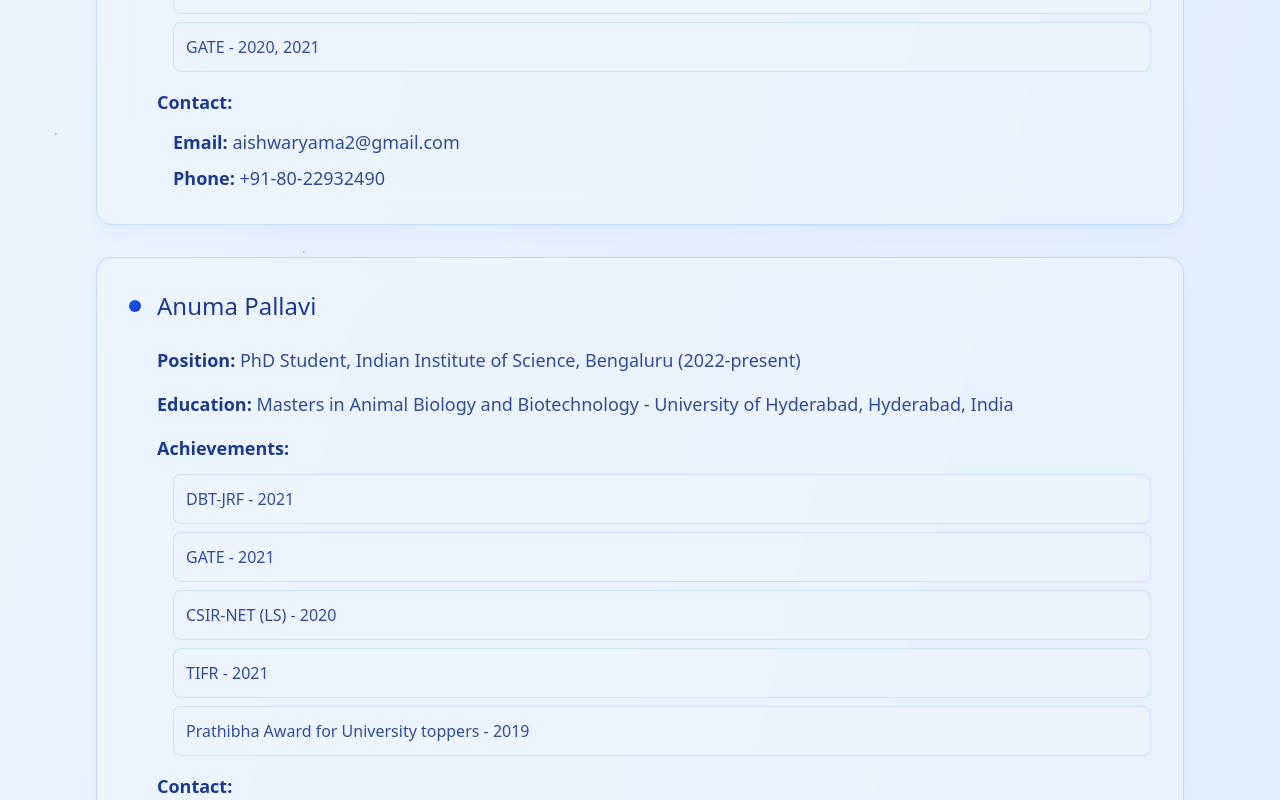
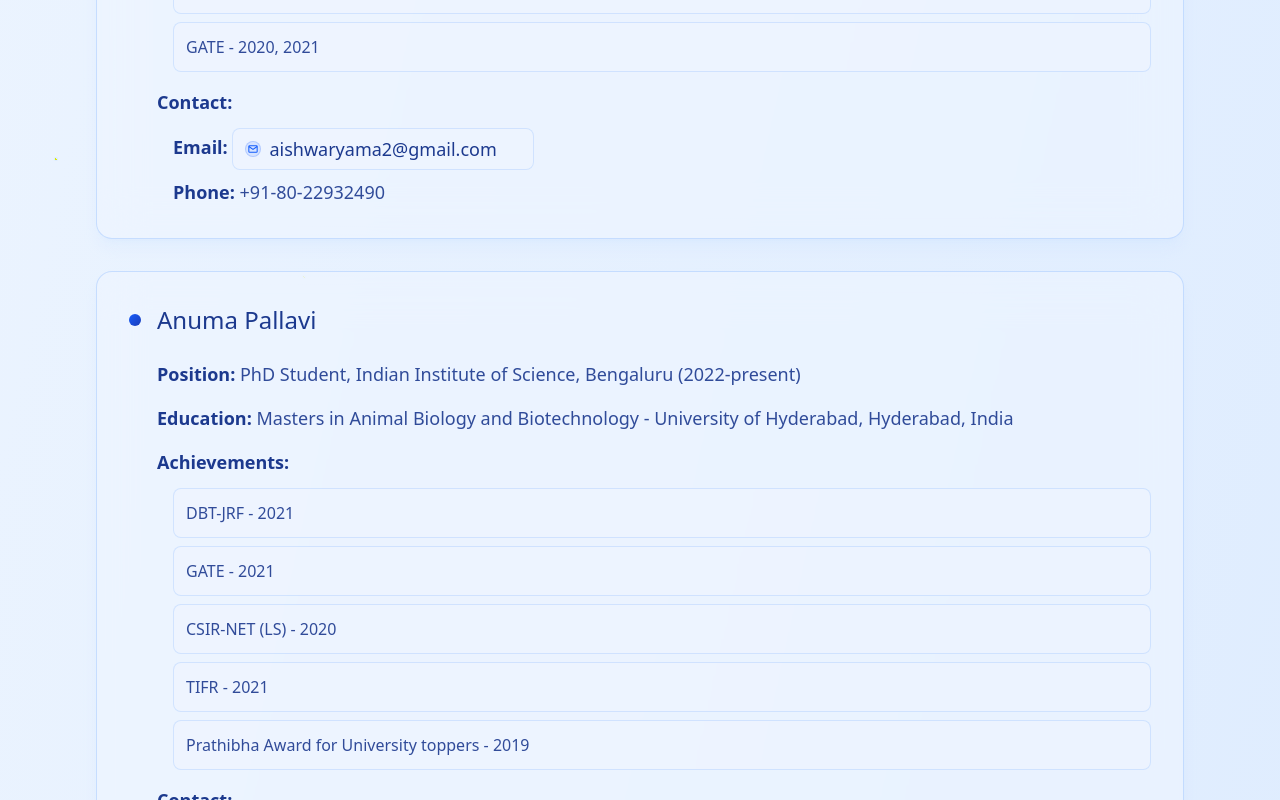
Before and after one commit to aniruddhballal/nikhil-lab-site, a React (Vite) app: page /people in a window 1280 px wide. Shown: the part 2420-3220 px from the top of the page. Built offline with nearby package versions, Linux system fonts and the light colour scheme.

Commit message:
stylised mailto's

```diff
--- a/src/pages/People.tsx
+++ b/src/pages/People.tsx
@@ -355,9 +355,44 @@ const People = memo(function People() {
                       <h5 className="font-semibold text-blue-900 text-lg">Contact:</h5>
                       <div className="pl-4 space-y-2">
                         {member.contact.email && (
-                          <p className="text-base md:text-lg font-light text-blue-900/90">
-                            <strong className="font-semibold text-blue-900">Email:</strong> {member.contact.email}
-                          </p>
+                          <div className="text-base md:text-lg font-light text-blue-900/90">
+                            <strong className="font-semibold text-blue-900">Email:</strong>{" "}
+                            <a
+                              href={`mailto:${member.contact.email}`}
+                              className="group inline-flex items-center space-x-2 px-3 py-1.5 rounded-lg bg-blue-50/40 border border-blue-500/15 transition-all duration-300 hover:bg-blue-100/60 hover:border-blue-500/30 hover:shadow-md hover:shadow-blue-200/30 hover:scale-[1.02] focus:outline-none focus:ring-4 focus:ring-blue-500/20 focus:scale-[1.02] active:scale-95 active:duration-75"
+                            >
+                              <div className="flex items-center justify-center w-4 h-4 bg-blue-600/10 rounded-full border border-blue-600/20 transition-all duration-300 group-hover:bg-blue-600/20 group-hover:border-blue-600/40 group-hover:scale-110">
+                                <svg
+                                  width="10"
+                                  height="10"
+                                  viewBox="0 0 24 24"
+                                  fill="none"
+                                  stroke="currentColor"
+                                  strokeWidth="2.5"
+                                  className="text-blue-600 transition-colors duration-300 group-hover:text-blue-700"
+                                >
+                                  <path d="M4 4h16c1.1 0 2 .9 2 2v12c0 1.1-.9 2-2 2H4c-1.1 0-2-.9-2-2V6c0-1.1.9-2 2-2z"></path>
+                                  <polyline points="22,6 12,13 2,6"></polyline>
+                                </svg>
+                              </div>
+                              <span className="font-medium text-blue-900 transition-colors duration-300 group-hover:text-blue-800">
+                                {member.contact.email}
+                              </span>
+                              <div className="flex items-center justify-center w-4 h-4 rounded-full bg-blue-600/10 border border-blue-600/20 transition-all duration-300 group-hover:bg-blue-600/20 group-hover:border-blue-600/40 group-hover:translate-x-0.5 opacity-0 group-hover:opacity-100">
+                                <svg
+                                  width="8"
+                                  height="8"
+                                  viewBox="0 0 24 24"
+                                  fill="none"
+                                  stroke="currentColor"
+                                  strokeWidth="2.5"
+                                  className="text-blue-600 transition-all duration-300 group-hover:text-blue-700"
+                                >
+                                  <path d="m9 18 6-6-6-6"/>
+                                </svg>
+                              </div>
+                            </a>
+                          </div>
                         )}
                         {member.contact.phone && (
                           <p className="text-base md:text-lg font-light text-blue-900/90">
```
